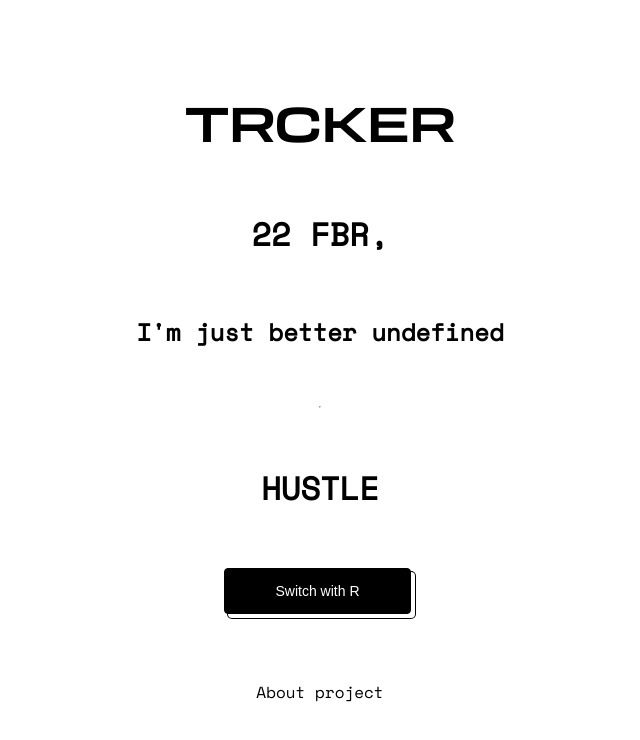
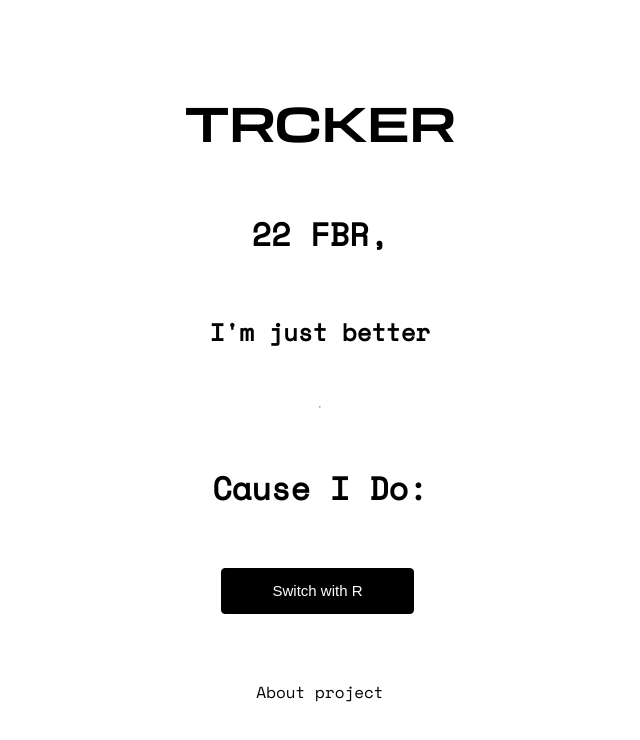
Before and after one commit to t00kind/tracker, a Next.js app: page / in a window 1280 px wide. Shown: the top 740 px of the page, without its empty margins (320-960 px from the left). Built offline with nearby package versions, Linux system fonts and the light colour scheme.

Commit message:
all res's

```diff
--- a/app/globals.css
+++ b/app/globals.css
@@ -9,14 +9,12 @@
   background-image: none;
   border: 1px solid #000;
   border-radius: 4px;
-  box-shadow: #fff 4px 4px 0 0,#000 4px 4px 0 1px;
   box-sizing: border-box;
   color: #fff;
   cursor: pointer;
   display: inline-block;
-  font-family: ITCAvantGardeStd-Bk,Arial,sans-serif;
-  font-size: 14px;
-  font-weight: 400;
+  font-size: 15px;
+  font-weight: 500;
   line-height: 20px;
   margin: 0 5px 10px 0;
   overflow: visible;
@@ -38,15 +36,15 @@
     text-decoration: none;
   }
 
-  .btn:active {
-    box-shadow: rgba(0, 0, 0, .125) 0 3px 5px inset;
+   .btn:active {
     outline: 0;
   }
 
   .btn:not([disabled]):active {
-    box-shadow: #fff 2px 2px 0 0, #000 2px 2px 0 1px;
-    transform: translate(2px, 2px);
-  }
+    transform: scale(.95);
+    transition: all .3s;
+
+   }
 
   @media (min-width: 768px) {
     .btn {
@@ -79,7 +77,6 @@ a {
     background-color: #ffffff;
     border: 1px solid #fff;
     border-radius: 4px;
-    box-shadow: #000 4px 4px 0 0,#fff 4px 4px 0 1px;
     box-sizing: border-box;
     color: #000;
   }
--- a/app/layout.tsx
+++ b/app/layout.tsx
@@ -1,17 +1,24 @@
 import { Space_Mono } from "next/font/google";
 import "./globals.css";
-import Script from 'next/script'
+import type { PropsWithChildren } from 'react';
+
+import { TelegramProvider } from "./useTg";
+
 const mono = Space_Mono({ subsets: ["latin"], weight: '400' });
+
 export const metadata = {
   title: "tracker",
   description: "I'm just better, today.",
 };
-export default async function RootLayout({ children}) {
+export default async function RootLayout({ children}: PropsWithChildren) {
   return (
     <html>
       <body className={mono.className}>
-        <Script src="https://telegram.org/js/telegram-web-app.js" />
-        <div>{children}</div>
+        <div>
+        <TelegramProvider>
+        {children}
+        </TelegramProvider>
+        </div>
       </body>
     </html>
   );
--- a/app/page.js
+++ b/app/page.js
@@ -1,22 +1,19 @@
-'use client'
-
 import Link from "next/link";
 import styles from "./page.module.css";
 import Logo from "./ui/Logo";
-import Da from './ui/Da'
-import { useTelegram } from "./use-telegram";
-
+import Da from './ui/Da';
+import GetTg from "./ui/Khx";
 
 
 export default function Home() {
-  const telegram = useTelegram()
   return (
       <main className={styles.main}>
         <Logo />
           <Da />
-      <h2>I'm just better {String(telegram?.telegram?.WebApp?.initDataUnsafe)}</h2>
-      <hr />
-      <h1>HUSTLE</h1>
+        <h2>I'm just better</h2>
+        <hr  className="sword"/>
+        <h1>Cause I Do:</h1>
+        <GetTg />
           <button className='btn'>Switch with R</button>
         <Link href="/about">About project</Link>
       </main>
--- a/app/page.module.css
+++ b/app/page.module.css
@@ -49,32 +49,7 @@
   width: var(--max-width);
 }
 
-.card {
-  padding: 1rem 1.2rem;
-  border-radius: var(--border-radius);
-  background: rgba(var(--card-rgb), 0);
-  border: 1px solid rgba(var(--card-border-rgb), 0);
-  transition: background 200ms, border 200ms;
-}
 
-.card span {
-  display: inline-block;
-  transition: transform 200ms;
-}
-
-.card h2 {
-  font-weight: 600;
-  margin-bottom: 0.7rem;
-}
-
-.card p {
-  margin: 0;
-  opacity: 0.6;
-  font-size: 0.9rem;
-  line-height: 1.5;
-  max-width: 30ch;
-  text-wrap: balance;
-}
 
 .center {
   display: flex;
--- /dev/null
+++ b/app/types.ts
@@ -0,0 +1,47 @@
+export interface ITelegramUser {
+    id: number;
+    first_name: string;
+    last_name: string;
+    username: string;
+    language_code: string;
+  }
+
+  export interface IWebApp {
+    initData: string;
+    initDataUnsafe: {
+      query_id: string;
+      user: ITelegramUser;
+      auth_date: string;
+      hash: string;
+    };
+    version: string;
+    platform: string;
+    colorScheme: string;
+    themeParams: {
+      link_color: string;
+      button_color: string;
+      button_text_color: string;
+      secondary_bg_color: string;
+      hint_color: string;
+      bg_color: string;
+      text_color: string;
+    };
+    isExpanded: boolean;
+    viewportHeight: number;
+    viewportStableHeight: number;
+    isClosingConfirmationEnabled: boolean;
+    headerColor: string;
+    backgroundColor: string;
+    BackButton: {
+      isVisible: boolean;
+    };
+    MainButton: {
+      text: string;
+      color: string;
+      textColor: string;
+      isVisible: boolean;
+      isProgressVisible: boolean;
+      isActive: boolean;
+    };
+    HapticFeedback: any;
+  }
--- /dev/null
+++ b/app/ui/Khx.tsx
@@ -0,0 +1,16 @@
+'use client'
+
+import { TelegramProvider, useTelegram } from "../useTg";
+
+const GetTg = () => {
+  const { user, webApp } = useTelegram();
+
+
+
+  return
+  (
+    <TelegramProvider><h1><pre>{JSON.stringify(user, null, 2)}</pre></h1></TelegramProvider>);
+};
+
+
+export default GetTg;
--- a/app/use-telegram.tsx
+++ /dev/null
@@ -1,33 +0,0 @@
-
-'use client'
-
-import { createContext, ReactNode, useContext, useEffect, useState } from 'react';
-
-const TelegramContext = createContext<{ telegram: any; initData: any; originalInitData: any } | null>(null);
-
-export function TelegramProvider({ children }: { children: ReactNode }) {
-  const [telegram, setTelegram] = useState<any>();
-
-  useEffect(() => {
-    setTimeout(() => {
-      const tg = (window as any)?.Telegram;
-      if (tg) {
-        setTelegram(tg);
-        tg.WebApp.ready();
-        tg.WebApp.expand();
-      }
-    }, 100);
-  }, []);
-
-  const originalInitData = telegram?.WebApp?.initData;
-
-  const initData = telegram ? Object.fromEntries(new URLSearchParams(originalInitData)) : null;
-
-  return (
-    <TelegramContext.Provider value={{ telegram, initData, originalInitData }}>{children}</TelegramContext.Provider>
-  );
-}
-
-export function useTelegram() {
-  return useContext(TelegramContext);
-}
--- /dev/null
+++ b/app/useTg.tsx
@@ -0,0 +1,50 @@
+'use client'
+
+import Script from "next/script";
+import { createContext, useContext, useEffect, useMemo, useState } from "react";
+import type { ITelegramUser, IWebApp } from "./types";
+
+export interface ITelegramContext {
+  webApp?: IWebApp;
+  user?: ITelegramUser;
+}
+
+export const TelegramContext = createContext<ITelegramContext>({});
+
+export const TelegramProvider = ({
+  children,
+}: {
+  children: React.ReactNode;
+}) => {
+  const [webApp, setWebApp] = useState<IWebApp | null>(null);
+
+  useEffect(() => {
+    const app = (window as any).Telegram?.WebApp;
+    if (app) {
+      app.ready();
+      setWebApp(app);
+    }
+  }, []);
+
+  const value = useMemo(() => {
+    return webApp
+      ? {
+          webApp,
+          unsafeData: webApp.initDataUnsafe,
+          user: webApp.initDataUnsafe.user,
+        }
+      : {};
+  }, [webApp]);
+
+  return (
+    <TelegramContext.Provider value={value}>
+      {/* Make sure to include script tag with "beforeInteractive" strategy to pre-load web-app script */}
+      <Script
+        src="https://telegram.org/js/telegram-web-app.js"
+        strategy="beforeInteractive"
+      />      {children}
+    </TelegramContext.Provider>
+  );
+};
+
+export const useTelegram = () => useContext(TelegramContext);
```
Also changed, not shown: 1 other file (tests, documents, lock files or other folders). Lines whose indentation alone changed are shown as unchanged.
